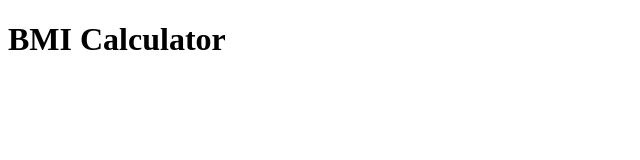
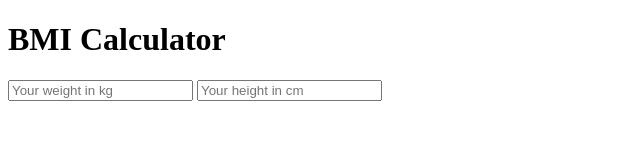
Before and after one commit to maxarvid/bmi_calculator_course_materials, a website: page src/index.html in a window 1280 px wide. Shown: the whole page, without its empty margins (0-640 px from the left). Drawn offline with Linux system fonts and the light colour scheme.

Commit message:
add tests for input fields for height and weight

```diff
--- a/src/index.html
+++ b/src/index.html
@@ -8,5 +8,7 @@
 </head>
 <body>
   <h1>BMI Calculator</h1>
+  <input type="text" id="weight" placeholder="Your weight in kg">
+  <input type="text" id="height" placeholder="Your height in cm">
 </body>
 </html>
```
Also changed, not shown: cypress/integration/userCanTestTheirBMI.feature.js (+2 -0 lines).
